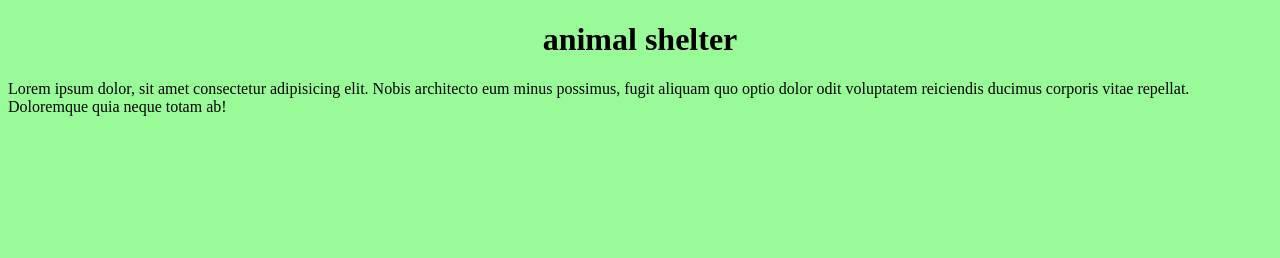
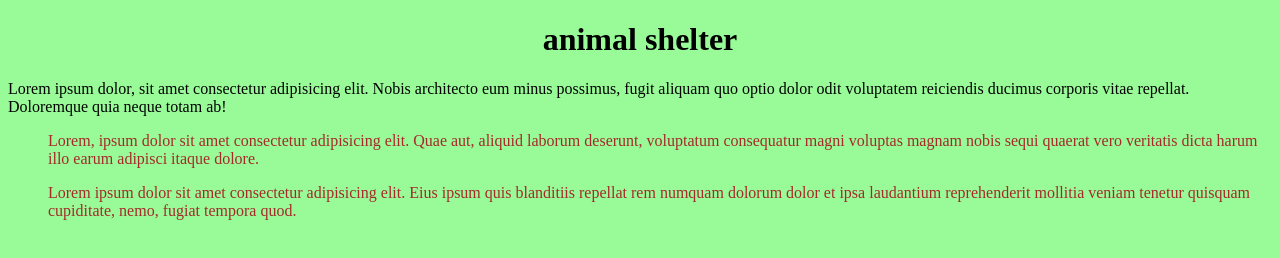
Before and after one commit to benda1103/shelters, a plain HTML site: page index.html in a window 1280 px wide. Drawn offline with Linux system fonts and the light colour scheme.

Commit message:
add ul and style

```diff
--- a/index.html
+++ b/index.html
@@ -9,6 +9,9 @@
 <body>
     <h1>animal shelter</h1>
     <p>Lorem ipsum dolor, sit amet consectetur adipisicing elit. Nobis architecto eum minus possimus, fugit aliquam quo optio dolor odit voluptatem reiciendis ducimus corporis vitae repellat. Doloremque quia neque totam ab!</p>
-
+    <ul>
+       <p>Lorem, ipsum dolor sit amet consectetur adipisicing elit. Quae aut, aliquid laborum deserunt, voluptatum consequatur magni voluptas magnam nobis sequi quaerat vero veritatis dicta harum illo earum adipisci itaque dolore.</p>
+        <p>Lorem ipsum dolor sit amet consectetur adipisicing elit. Eius ipsum quis blanditiis repellat rem numquam dolorum dolor et ipsa laudantium reprehenderit mollitia veniam tenetur quisquam cupiditate, nemo, fugiat tempora quod.</p>
+    </ul>
 </body>
 </html>
--- a/style.css
+++ b/style.css
@@ -6,3 +6,6 @@ h1{
     text-align: center;
 
 }
+ul p{
+    color: brown;
+}
```
